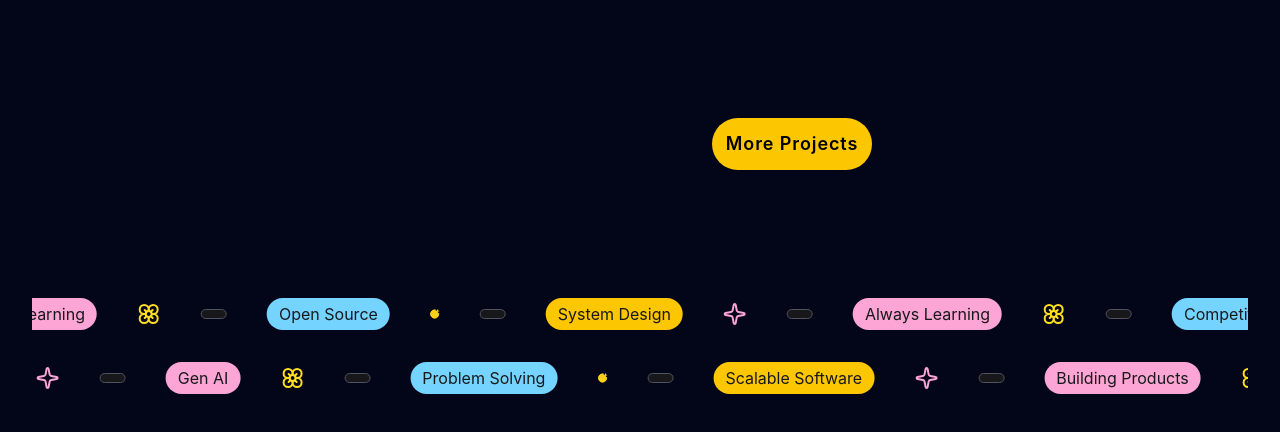
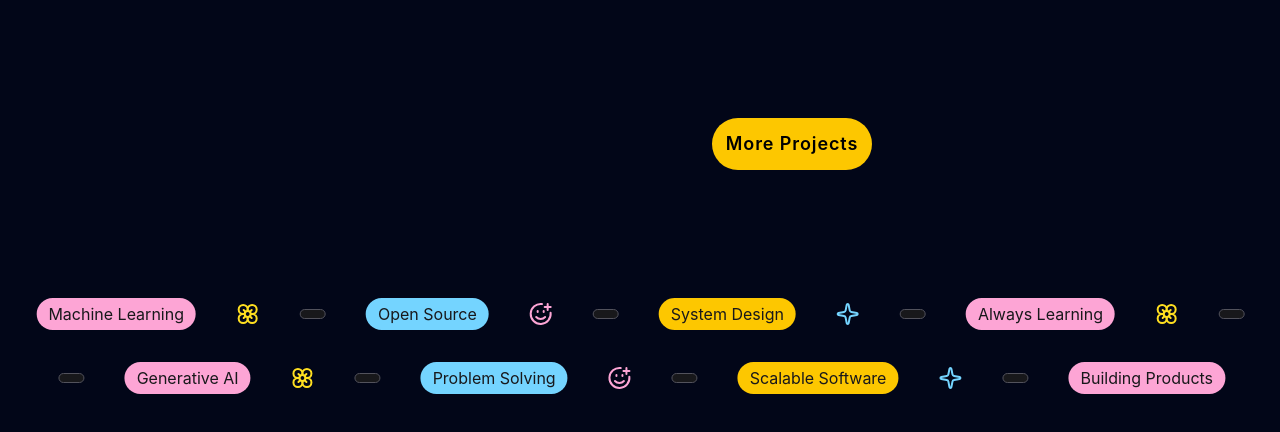
Before and after one commit to Suhanii15/Suhani-Kabra, a React (Vite) app in the folder suhani/: page / in a window 1280 px wide. Shown: the part 3168-3600 px from the top of the page. Built offline with nearby package versions, Linux system fonts and the light colour scheme.

Commit message:
corrected the lag in loop and updated icons

```diff
--- a/suhani/src/components/Marquee.jsx
+++ b/suhani/src/components/Marquee.jsx
@@ -1,6 +1,6 @@
 import React from 'react'
 import {motion} from 'framer-motion'
-import {Flower, Sparkle,SmilePlus} from 'lucide-react'
+import {Flower, Sparkle, SmilePlus} from 'lucide-react'
 
 
     const row1=[
@@ -17,7 +17,7 @@ import {Flower, Sparkle,SmilePlus} from 'lucide-react'
         "Scalable Software",
         "Building Products",
         "Curious Mind",
-        "Gen AI"
+        "Generative AI"
     ]
     const colors=[
         "bg-yellow-400 text-slate-900",
@@ -25,21 +25,15 @@ import {Flower, Sparkle,SmilePlus} from 'lucide-react'
         "bg-sky-300 text-slate-900",
     ]
     const icons = [
-  <Sparkle size={24} className="text-pink-300" />,
+  <Sparkle size={24} className="text-sky-300" />,
   <Flower size={24} className="text-yellow-300" />,
-  <SmilePlus size={10} fill="#FACC15" className="text-yellow-300" />,
+  <SmilePlus size={24}  className="text-pink-300" />,
 ];
 
 function Pill({text, index}){
     return (
         <motion.div
-            whileHover={{
 
-                scale :1.08,
-                y : -5,
-                rotate : index % 2 == 0 ? -2 : 2,
-
-            }}
             className={`rounded-full px-3 py-1 text-zinc-900 text-md ${colors[index % colors.length]}`}>
                 {text}
         </motion.div>
@@ -47,36 +41,27 @@ function Pill({text, index}){
 }
 
 function Marquee({items, reverse=false, duration}){
-    const content=[...items,...items];                   //we need copy of the items so that the screen does not remain blank when the starting
-                                                       //three elements disappear or move out of the screen
-
+    const content=[...items,...items];
 
     return (
 <div className="w-full overflow-hidden">
-    <motion.div className="flex w-max items-center gap-10"
-    animate={{ x: reverse ? ["-50%", "0%"] : ["0%", "-50%"] }}
-    transition={{
-        ease: "linear",
-        repeat: Infinity,
-        repeatType: "loop",
-        duration,
-    }}>
-{
-    content.map((item, index)=>(
-        <div key={index} className="flex items-center gap-10">
+    <div
+      className="flex w-max items-center gap-10 marquee-track "
+      style={{
+        animation: `marquee ${duration}s linear infinite`,
+        animationDirection: reverse ? 'reverse' : 'normal',
+      }}
+    >
+{content.map((item, index)=>(
+        <div key={index} className="flex items-center gap-10 group-hover:[animation-play-state:paused]">
            <Pill text={item} index={index} />
           <div>
             {icons[index % icons.length]}
           </div>
-          <div className="rounded-full px-3 py-1 bg-zinc-900 border border-zinc-600">
-
-          </div>
-
+          <div className="rounded-full px-3 py-1 bg-zinc-900 border border-zinc-600" />
         </div>
-    ))
-}
-    </motion.div>
-
+    ))}
+    </div>
 </div>
     )
 }
@@ -87,7 +72,7 @@ export default function MarqueeSection(){
          <section className="py-20 space-y-8">
       <Marquee
         items={row1}
-        duration={22}
+        duration={28}
       />
 
       <Marquee
--- a/suhani/src/index.css
+++ b/suhani/src/index.css
@@ -15,3 +15,11 @@ body::-webkit-scrollbar {
 @theme {
   --font-signature: 'Great Vibes', cursive;
 }
+
+@keyframes marquee {
+  0% { transform: translateX(0); }
+  100% { transform: translateX(-50%); }
+}
+.marquee:hover {
+  animation-play-state: paused;
+}
```
